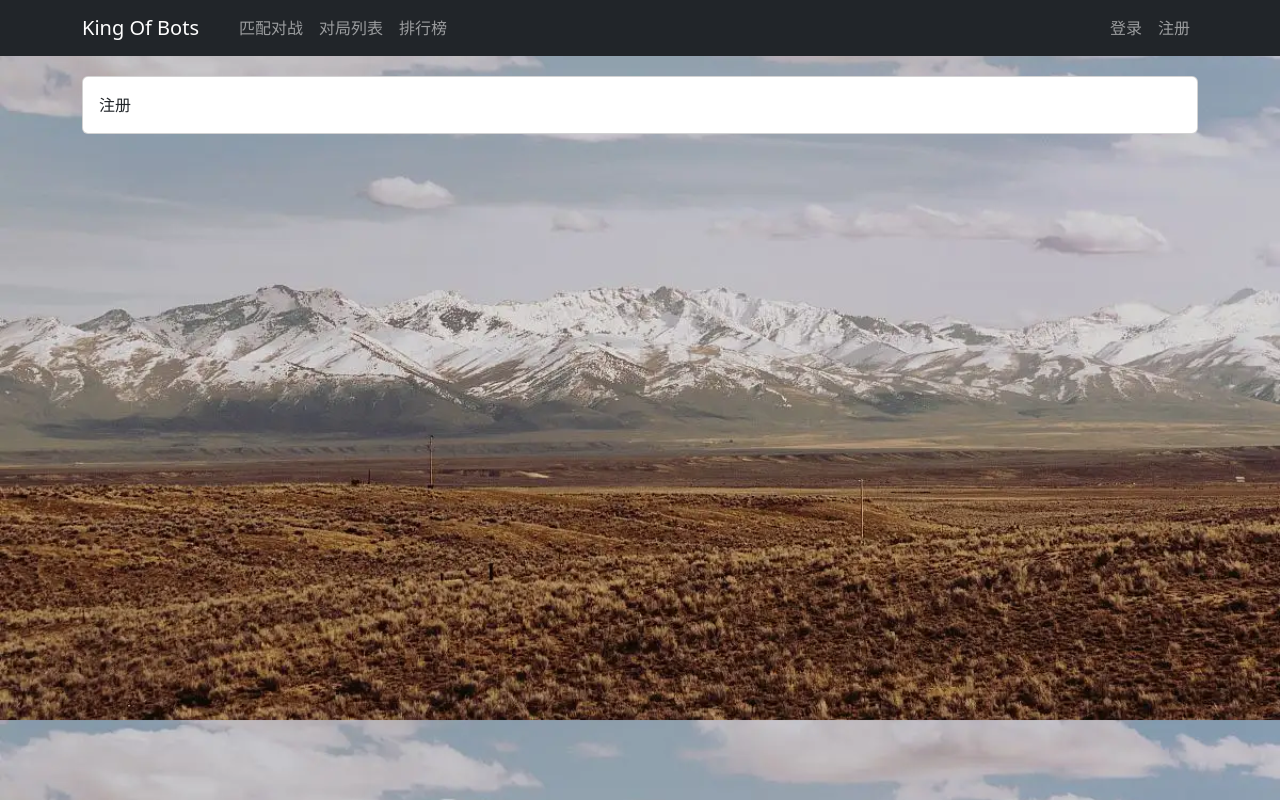
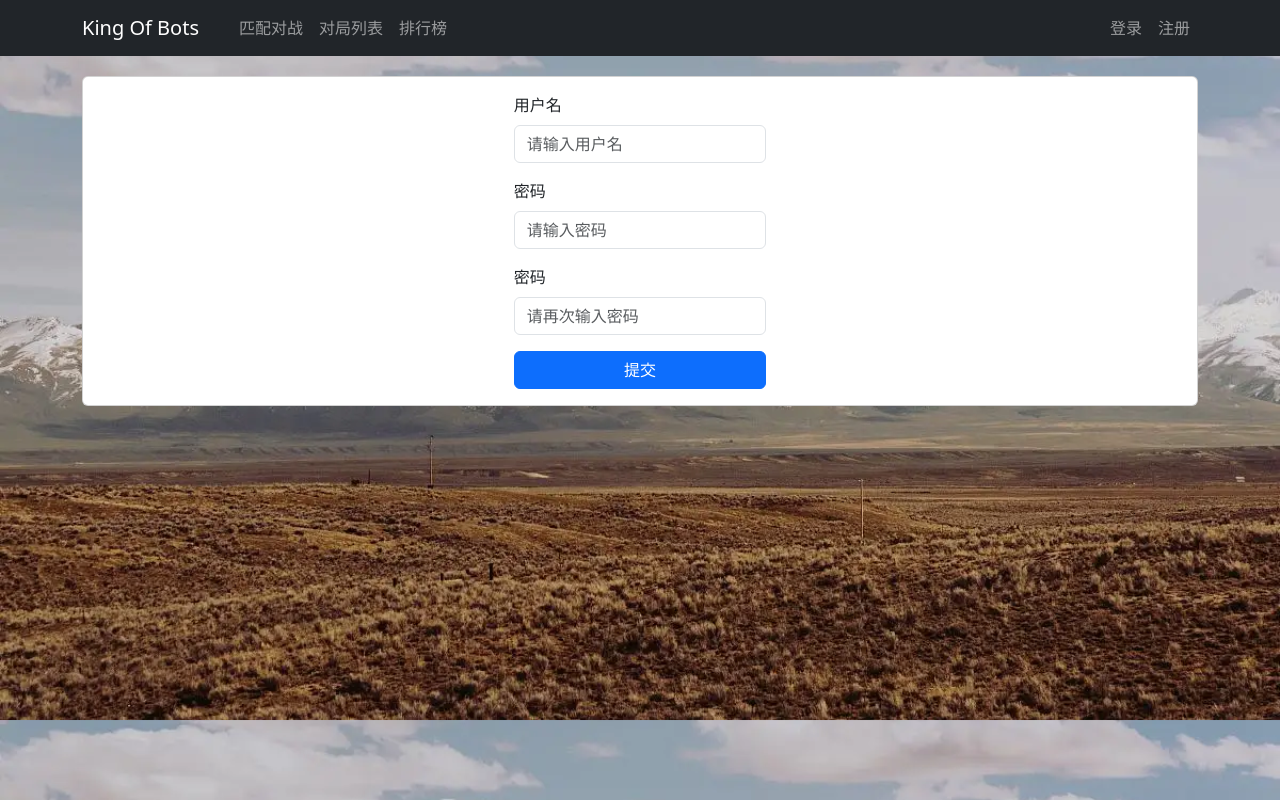
Before and after one commit to hblovo/king-of-bots, a Vue app in the folder web/: page /user/account/register in a window 1280 px wide. Built offline with nearby package versions, Linux system fonts and the light colour scheme.

Commit message:
添加注册逻辑

```diff
--- a/web/src/views/user/account/UserAccountRegisterView.vue
+++ b/web/src/views/user/account/UserAccountRegisterView.vue
@@ -1,16 +1,78 @@
 <template>
     <ContentField>
-        注册
+        <div class="row justify-content-center">
+            <div class="col-3">
+                <form @submit.prevent="register">
+                    <div class="mb-3">
+                    <label for="username" class="form-label">用户名</label>
+                    <input v-model = "username" type="text" class="form-control" id="username" placeholder="请输入用户名">
+                    </div>
+                    <div class="mb-3">
+                    <label for="password" class="form-label">密码</label>
+                    <input v-model = "password" type="password" class="form-control" id="password" placeholder="请输入密码">
+                    </div>
+                    <div class="mb-3">
+                    <label for="password" class="form-label">密码</label>
+                    <input v-model = "confirmed_password" type="password" class="form-control" id="confirmed_password" placeholder="请再次输入密码">
+                    </div>
+                    <div class = "error-message">{{error_message}}</div>
+                    <button type="submit" class="btn btn-primary justify-content-center">提交</button>
+                </form>
+            </div>
+        </div>
     </ContentField>
 </template>
 <script>
 import ContentField from "@/components/ContentField.vue"
+import {ref} from 'vue'
+import router from "../../../router/index"
+import $ from 'jquery'
 export default {
     components:{
         ContentField
+    },
+    setup(){
+        let username = ref('');
+        let password = ref('');
+        let confirmed_password = ref('');
+        let error_message = ref('');
+
+        const register = ()=>{
+            $.ajax({
+                url:"http://127.0.0.1:3000/user/account/register/",
+                type:"post",
+                data:{
+                    username:username.value,
+                    password:password.value,
+                    confirmed_password:confirmed_password.value,
+
+                },
+
+                success(resp){
+                    console.log(resp);
+                    if(resp.error_message === 'success'){
+                        router.push({name :"user_login_index"});
+                    }else{
+                        error_message.value = resp.error_message;
+                    }
+                },
+            });
+        }
+        return {
+            username,
+            password,
+            confirmed_password,
+            error_message,
+            register,
+        }
     }
 }
 </script>
 <style scoped>
-
+    button{
+        width:100%;
+    }
+    div.error-message{
+        color : red;
+    }
 </style>
```
Also changed, not shown: 1 other file (tests, documents, lock files or other folders).
